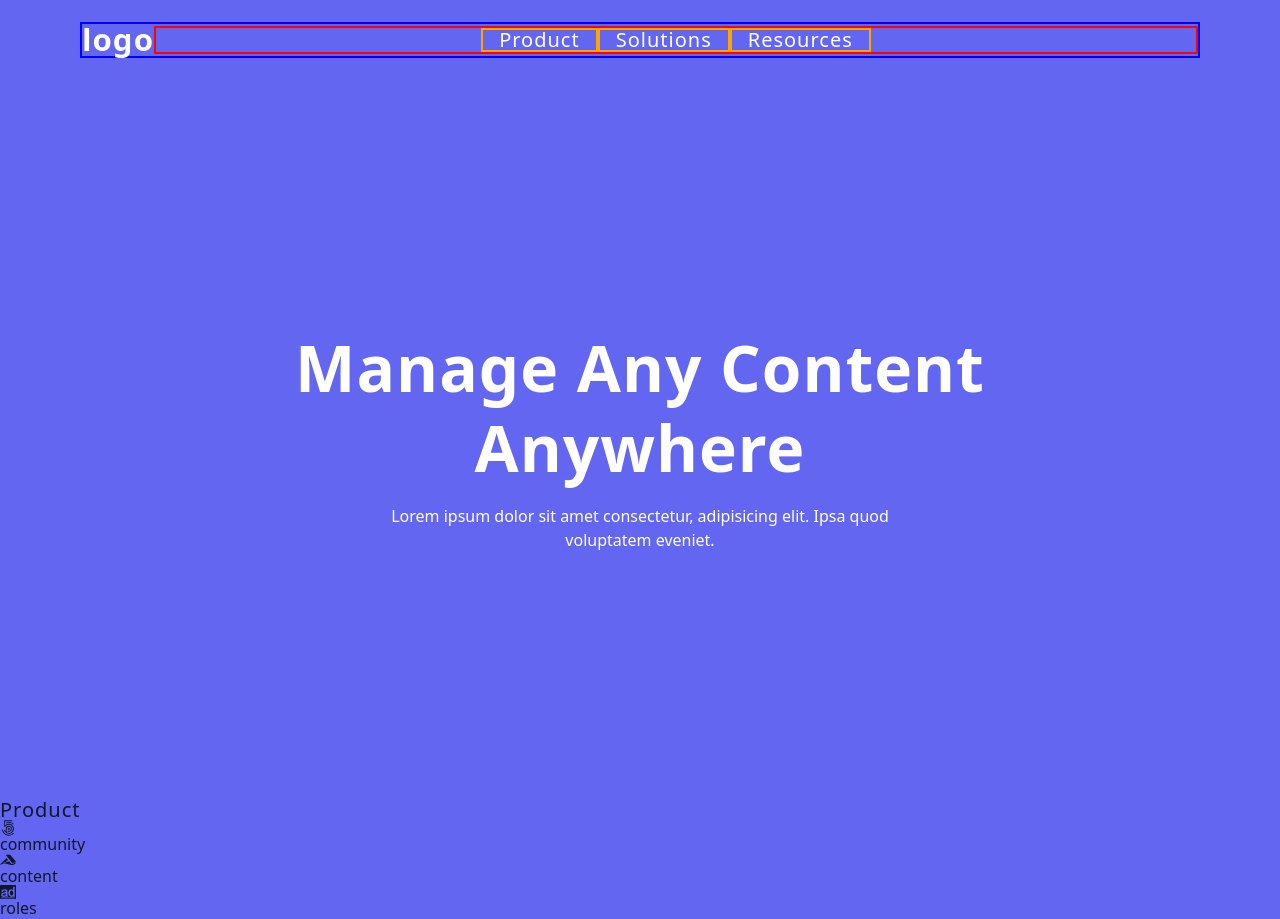
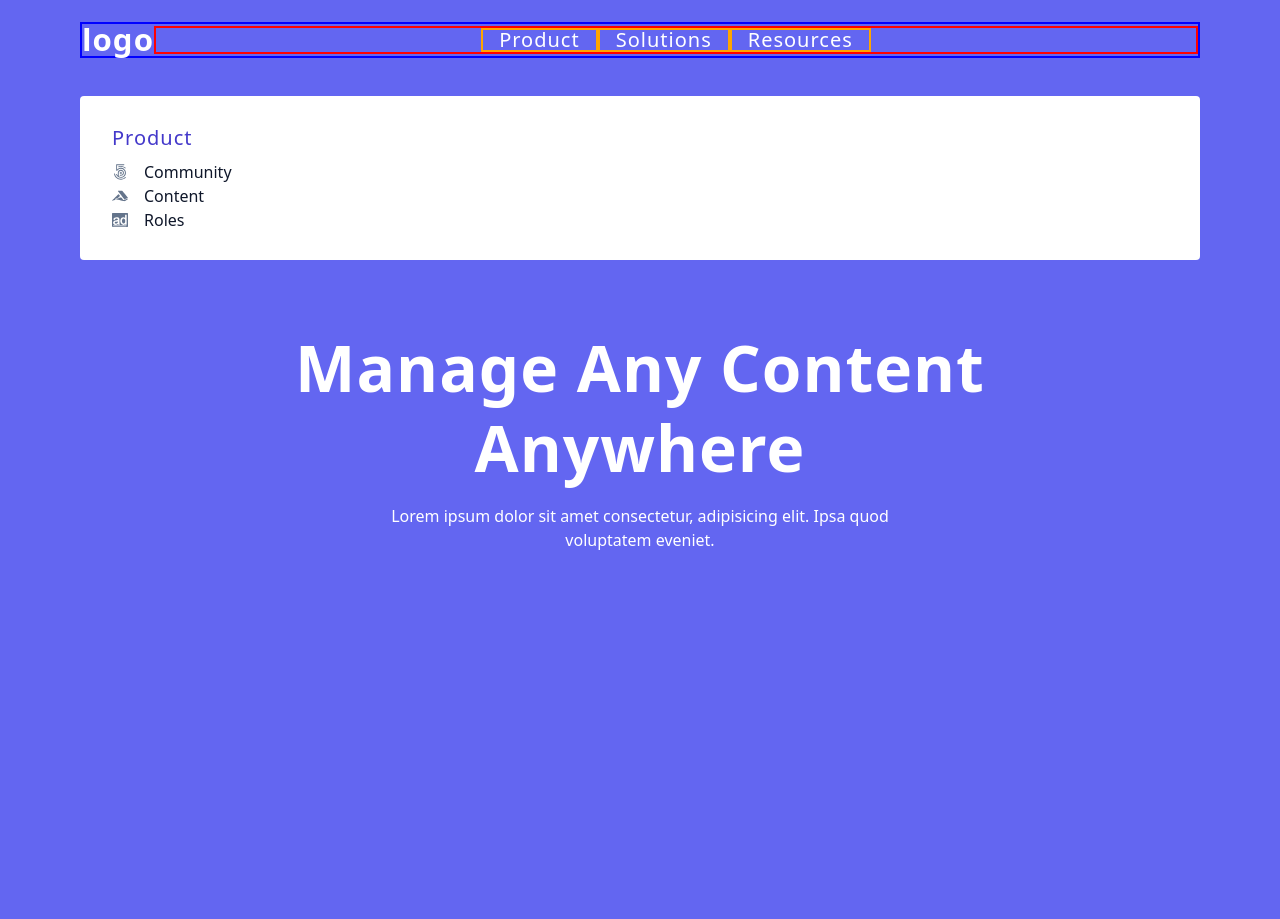
Before and after one commit to stormymayday/react-sublinks, a Next.js app: page / in a window 1280 px wide. Both pictures are taken after a click on the button "Product". After the commit the page ends 800 px from the top, so only its background shows below. Built offline with nearby package versions, Linux system fonts and the light colour scheme.

Commit message:
Submenu CSS

```diff
--- a/app/globals.css
+++ b/app/globals.css
@@ -452,3 +452,60 @@ Nav Links
         cursor: pointer;
     }
 }
+/*
+=============
+Submenu
+===============
+*/
+.submenu {
+    display: none;
+}
+
+@media screen and (min-width: 992px) {
+    .submenu {
+        display: block;
+        position: fixed;
+        top: 6rem;
+        left: 50%;
+        border-radius: var(--borderRadius);
+        width: var(--fluid-width);
+        max-width: var(--max-width);
+        background: var(--white);
+        padding: 2rem;
+        transform: rotateX(-90deg) translateX(-50%);
+        transform-origin: top;
+        perspective: 1000px;
+        /* hidden by default */
+        visibility: hidden;
+        opacity: 0;
+        transition: transform 0.3s ease-in-out, opacity 0.2s ease-in-out;
+    }
+
+    .show-submenu {
+        visibility: visible;
+        opacity: 1;
+        transform: rotateX(0deg) translateX(-50%);
+    }
+
+    .submenu h5 {
+        margin-bottom: 1rem;
+        color: var(--primary-700);
+    }
+
+    .submenu-links {
+        display: grid;
+        row-gap: 0.5rem;
+    }
+    .submenu-links a {
+        display: block;
+        color: var(--grey-900);
+        text-transform: capitalize;
+        display: flex;
+        align-items: center;
+        gap: 1rem;
+    }
+
+    .submenu-links svg {
+        color: var(--grey-500);
+    }
+}
--- a/components/Submenu.tsx
+++ b/components/Submenu.tsx
@@ -18,10 +18,10 @@ function Submenu() {
     }
 
     return (
-        <div className="submenu">
+        <div className={currentPage ? "submenu show-submenu" : "submenu"}>
             <h5>{currentPage?.page}</h5>
             <div
-                className="submenu-link"
+                className="submenu-links"
                 style={{
                     gridTemplateColumns:
                         currentPage?.links?.length > 3 ? "1fr 1fr" : "1fr",
```
